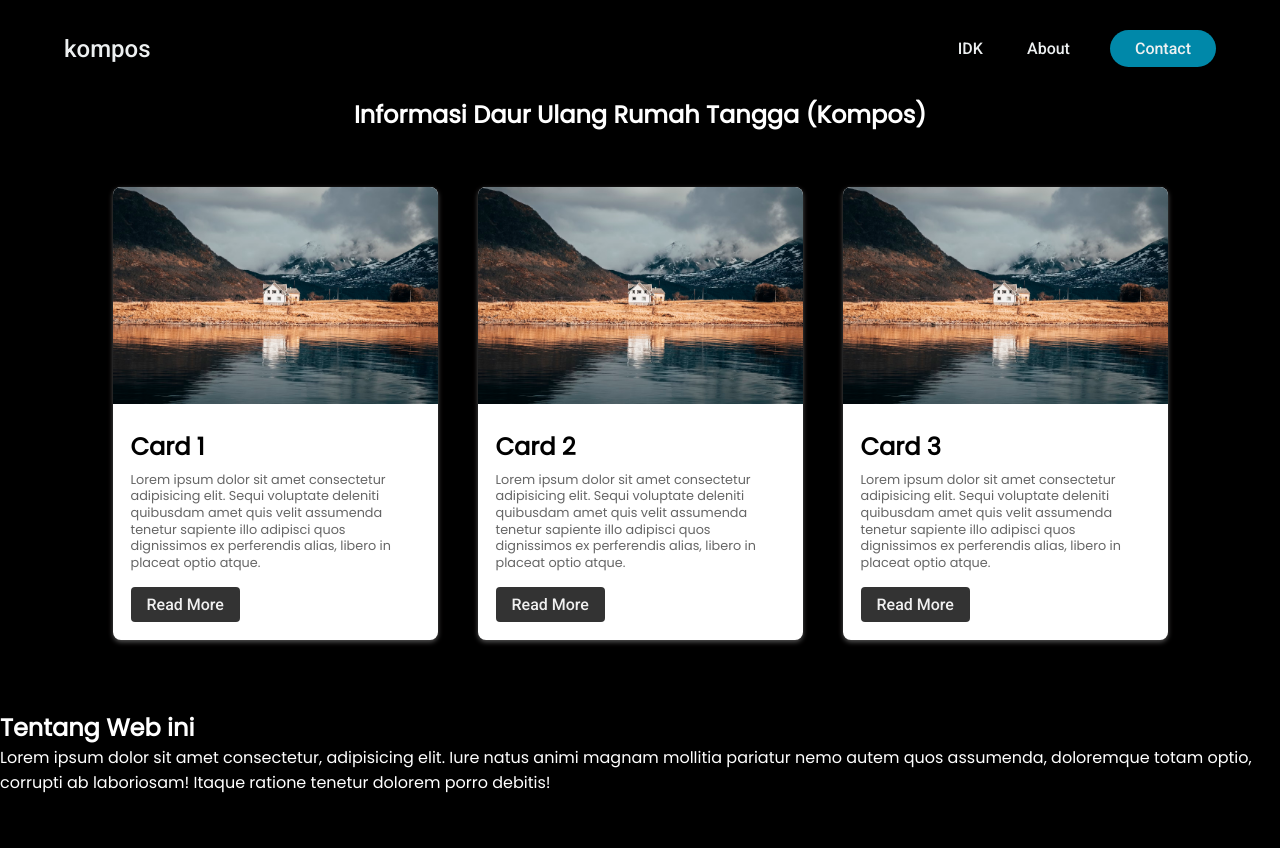
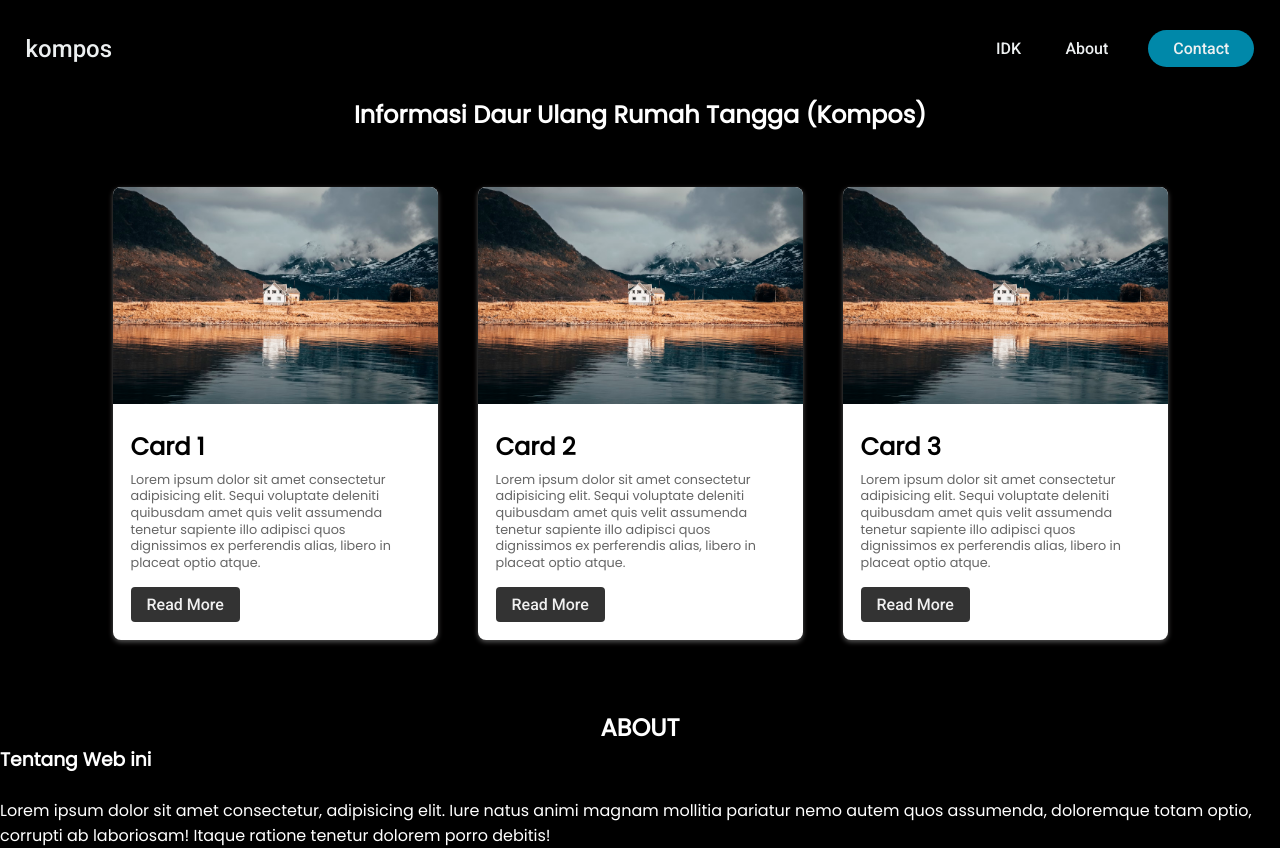
Before and after one commit to JustCray/Kompos-web, a plain HTML site: page index.html in a window 1280 px wide. Before the commit the page ends 800 px from the top, so only its background shows below. Drawn offline with Linux system fonts and the light colour scheme.

Commit message:
tambahan comment & perbaikan CSS & HTMl

```diff
--- a/css/style.css
+++ b/css/style.css
@@ -12,14 +12,23 @@ body {
   min-height: 100vh;
   background-color: black;
 }
-
+/* CSS Bagian Judul */
 .judul {
   color: white;
   text-align: center;
   font-family: "Roboto", sans-serif;
   font-size: 1rem;
 }
-
+/* CSS Bagian Navbar */
+.navbar {
+  display: block;
+  top: 0;
+  position: sticky;
+  background-color: black;
+  container-type: inline-size;
+  container-name: navbar;
+}
+/* Buat Font di Navbar */
 .navbar li,
 a,
 button {
@@ -29,7 +38,7 @@ button {
   color: #edf0f1;
   text-decoration: none;
 }
-
+/* Logo/Nama brand di bagian navbar */
 .brand {
   margin-right: auto;
   font-family: "Roboto", sans-serif;
@@ -39,14 +48,14 @@ button {
   text-decoration: none;
   cursor: pointer;
 }
-
+/* Keseluruhan Navbar */
 header {
   display: flex;
   justify-content: flex-end;
   align-items: center;
-  padding: 30px 5%;
+  padding: 30px 2%;
 }
-
+/* Isi dari navbar */
 .navlinks {
   list-style: none;
 }
@@ -76,7 +85,7 @@ button {
 button:hover {
   background-color: rgba(0, 136, 169, 0.7);
 }
-
+/* CSS dari bagian Card */
 .card-container {
   display: flex;
   justify-content: center;
@@ -96,7 +105,7 @@ button:hover {
   width: 100%;
   height: fit-content;
 }
-
+/* Isi dari Card */
 .card-content {
   padding: 18px;
 }
@@ -122,9 +131,32 @@ button:hover {
 .card-container .button:hover {
   background-color: rgba(51, 51, 51, 0.788);
 }
-
+/* CSS bagian About */
 .about {
   margin-top: 50px;
   font-family: "Poppins", sans-serif;
   color: white;
 }
+.about .about-judul {
+  text-align: center;
+}
+.about-content {
+  margin-bottom: 3vh;
+}
+.about-content p {
+  font-size: 1rem;
+}
+/* Container */
+@container navbar (max-width: 800px) {
+  .navbar {
+    display: none;
+  }
+  .navbar li,
+  a,
+  button {
+    display: none;
+  }
+  .navlinks li a {
+    display: none;
+  }
+}
--- a/index.html
+++ b/index.html
@@ -8,21 +8,24 @@
   </head>
 
   <body>
+    <!--Bagian Navbar-->
     <div class="navbar">
       <header>
         <div class="brand">kompos</div>
         <nav>
           <ul class="navlinks">
             <li><a href="#">IDK</a></li>
-            <li><a href="#">About</a></li>
+            <li><a href="#about">About</a></li>
           </ul>
         </nav>
         <a href="#"><button>Contact</button></a>
       </header>
     </div>
+    <!--Bagian Judul-->
     <div class="judul">
       <h2>Informasi Daur Ulang Rumah Tangga (Kompos)</h2>
     </div>
+    <!--Bagian Card-->
     <div class="card-container">
       <div class="card">
         <img src="img/rumah1.jpg" />
@@ -64,14 +67,19 @@
         </div>
       </div>
     </div>
+    <!--Bagian About-->
     <div class="about">
-      <h2><a href="about"></a>Tentang Web ini</h2>
+      <h2 id="about" class="about-judul">ABOUT</h2>
+      <section>
+        <h3 class="about-content">Tentang Web ini</h3>
         <p>
           Lorem ipsum dolor sit amet consectetur, adipisicing elit. Iure natus
           animi magnam mollitia pariatur nemo autem quos assumenda, doloremque
           totam optio, corrupti ab laboriosam! Itaque ratione tenetur dolorem
           porro debitis!
         </p>
+      </section>
     </div>
+    <div class="contact"></div>
   </body>
 </html>
```
Lines whose indentation alone changed are shown as unchanged.
